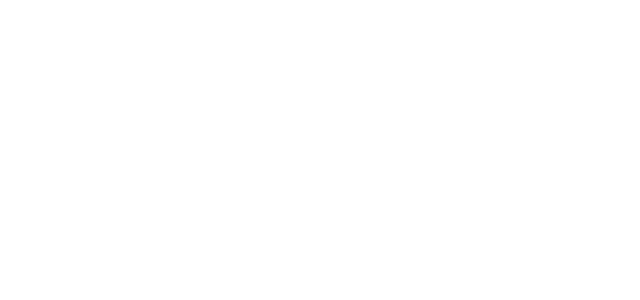
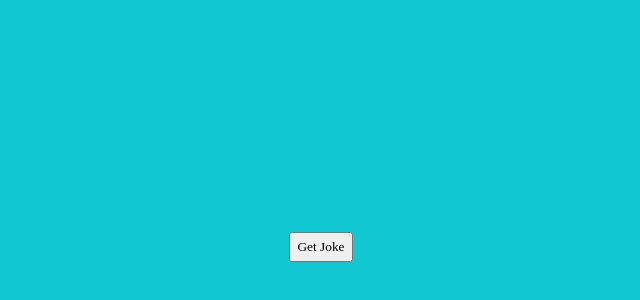
Before and after one commit to uuvedant4/react-boilerplate, a React (Create React App) app: page / in a window 1280 px wide. Shown: the part 104-404 px from the top of the page, without its empty margins (319-959 px from the left). Built offline with nearby package versions, Linux system fonts and the light colour scheme.

Commit message:
updated axios template

```diff
--- a/package.json
+++ b/package.json
@@ -6,6 +6,7 @@
     "@testing-library/jest-dom": "^5.16.4",
     "@testing-library/react": "^13.2.0",
     "@testing-library/user-event": "^13.5.0",
+    "axios": "^0.27.2",
     "react": "^18.1.0",
     "react-dom": "^18.1.0",
     "react-redux": "^8.0.2",
--- a/src/App.css
+++ b/src/App.css
@@ -56,9 +56,14 @@
 }
 
 p {
-  font-size: 30px;
+  font-size: 18px;
 }
 
 button {
   height: 30px;
 }
+
+body {
+  color: black;
+  background-color: rgb(17, 199, 209);
+}
--- a/src/App.js
+++ b/src/App.js
@@ -1,4 +1,5 @@
 import "./App.css";
+import Joke from "./axios";
 // import { useDispatch, useSelector } from "react-redux";
 // import { INC, DEC } from "../src/redux/actions/index";
 // import { createContext } from "react";
@@ -47,6 +48,8 @@
   //   </div>
   // );
   // ------------------------------------------------------------------------------
+
+  return <Joke />;
 }
 
 export default App;
--- /dev/null
+++ b/src/axios/index.css
@@ -0,0 +1,6 @@
+.container {
+  display: flex;
+  align-items: center;
+  justify-content: center;
+  margin-top: 300px;
+}
--- /dev/null
+++ b/src/axios/index.js
@@ -0,0 +1,23 @@
+import React, { useState } from "react";
+import axios from "axios";
+import "./index.css";
+
+const Joke = () => {
+  const [joke, setJoke] = useState("");
+
+  const getJoke = () => {
+    axios.get("https://v2.jokeapi.dev/joke/Any").then((response) => {
+      setJoke(`${response.data.setup}
+      ...${response.data.delivery}`);
+    });
+  };
+
+  return (
+    <div className="container">
+      <p>{joke}</p>
+      <button onClick={() => getJoke()}>Get Joke</button>
+    </div>
+  );
+};
+
+export default Joke;
```
Also changed, not shown: 1 other file (tests, documents, lock files or other folders).
